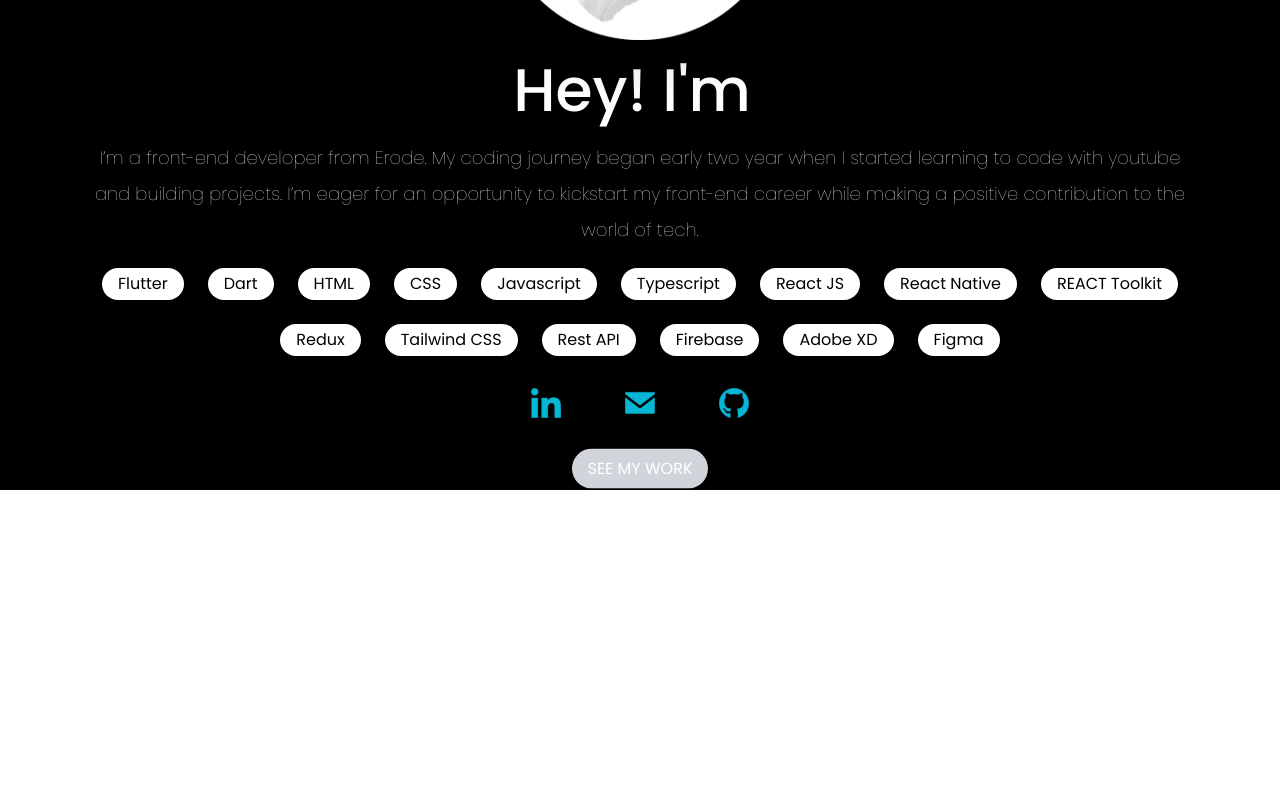
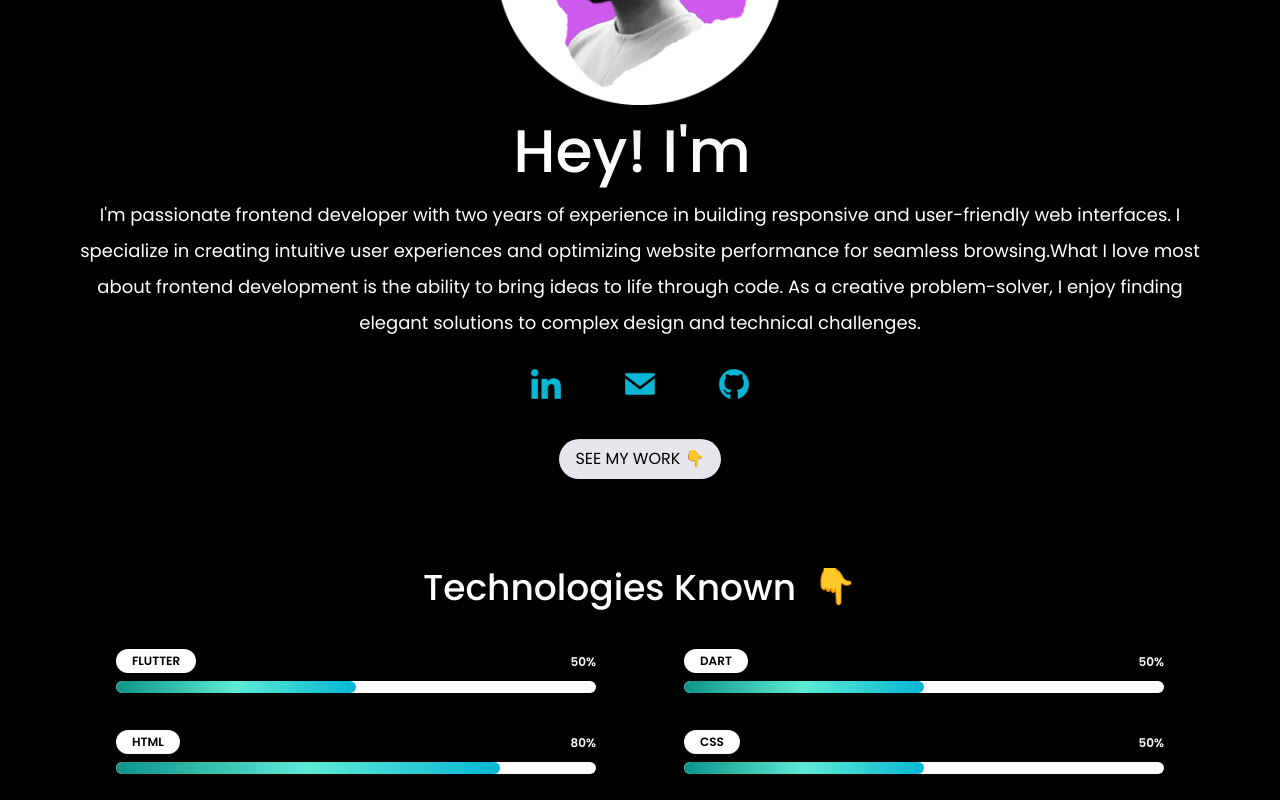
Before and after one commit to srinivash-vk/srini-portfolio, a React (Create React App) app: page / in a window 1280 px wide. Shown: the part 320-1120 px from the top of the page. Before the commit the page ends 810 px from the top, so only its background shows below. Built offline with nearby package versions, Linux system fonts and the light colour scheme.

Commit message:
1. technologies known added 2. app page all move as components 3. chip design deleted

```diff
--- a/src/App.tsx
+++ b/src/App.tsx
@@ -1,125 +1,26 @@
-import Chip from "./Components/Chip";
-import Icon from "./Components/IconsComp";
+import { useRef } from "react";
 import NavBar from "./Components/NavBar";
+import IntroScreen from "./Container/IntroScreen";
+import TechnologiesScreen from "./Container/TechnologiesScreen";
 
 function App() {
-  const openInNewTab = (url: string) => {
-    window.open(url, "_blank", "noreferrer");
+  const nextContentRef = useRef<HTMLDivElement>(null);
+
+  const handleButtonClick = () => {
+    window.scrollTo({
+      top: nextContentRef.current?.offsetTop,
+      behavior: "smooth",
+    });
   };
-  const mediaIcons = [
-    {
-      icon: "LINKEDIN",
-      link: "https://www.linkedin.com/in/srinivash-v-5a264214b/",
-    },
-    {
-      icon: "MAIL",
-      link: "https://github.com/srinivash-vk",
-    },
-    {
-      icon: "GITHUB",
-      link: "https://github.com/srinivash-vk",
-    },
-  ];
+  return (
+    <div className="lg:px-20 md:px-15 sm:px-8 xs:px-8 h-full flex-1 flex flex-col overflow-x-hidden bg-dark dark:bg-light text-light dark:text-dark content-center w-full">
+      {/* NavBar layout */}
+      <NavBar />
+      {/* Intro about me */}
+      <IntroScreen scrollDown={handleButtonClick}/>
 
-  const chipText=[
-    {
-      text:'Flutter'
-    },
-    {
-      text:'Dart'
-    },
-    {
-      text:'HTML'
-    },
-    {
-      text:'CSS'
-    },
-    {
-      text:'Javascript'
-    },
-    {
-      text:'Typescript'
-    },
-    {
-      text:'React JS'
-    },
-    {
-      text:'React Native'
-    },
-    {
-      text:'REACT Toolkit'
-    },
-    {
-      text:'Redux'
-    },
-    {
-      text:'Tailwind CSS'
-    },
-    {
-      text:'Rest API'
-    },
-    {
-      text:'Firebase'
-    },
-    {
-      text:'Adobe XD'
-    },
-    {
-      text:'Figma'
-    },
-  ]
-
-  return (
-    <div className="lg:px-20 md:px-15 xs:px-8 h-full flex flex-col bg-dark dark:bg-light text-light dark:text-dark content-center w-full">
-      <NavBar />
-      <div className="snap-y">
-        <div className="snap-center flex flex-col lg:h[100vh] flex-1 md:gap-y-5 xs:gap-y-4 mx-auto w-full items-center justify-center">
-          {/* my image */}
-          <div className="lg:h-[18rem] lg:w-[18rem] md:h-[15rem] md:w-[15rem] xs:h-[10rem] xs:w-[10rem] drop-shadow-2xl dark:shadow-dark rounded-full">
-            <img src={require("../src/Assets/Images/profile-pic.png")} alt="myImage"/>
-          </div>
-          {/* my name */}
-          <div className="flex flex-row items-center md:gap-x-4 xs:gap-x-2">
-            <div className="lg:text-6xl md:text-4xl xs:text-2xl font-medium">
-              Hey! I'm
-            </div>
-            <div className="animate-type lg:text-6xl md:text-4xl xs:text-2xl font-medium bg-gradient-to-r from-teal-600 via-teal-300 to-cyan-500 text-transparent bg-clip-text">
-              Srinivash
-            </div>
-          </div>
-          {/* description about me */}
-          <div className="md:text-lg xs:text-md md:leading-9 xs:leading-7 text-center lg:font-thin xs:font-normal">
-            I’m a front-end developer from Erode. My coding journey began early
-            two year when I started learning to code with youtube and building
-            projects. I’m
-            eager for an opportunity to kickstart my front-end career while
-            making a positive contribution to the world of tech.
-          </div>
-          <div className="flex flex-row items-center flex-wrap justify-center gap-y-6 gap-x-6">
-          {
-            chipText.map((chipText,index)=>(
-
-              <Chip key={index} chipText={chipText.text}/>
-              ))}
-            </div>
-          {/* socail media icons */}
-          <div className="flex flex-row gap-x-10 items-center">
-            {mediaIcons.map((icons) => (
-              <div
-                onClick={() => {
-                  openInNewTab(icons.link);
-                }}
-                className="hover:bg-light hover:bg-opacity-20 p-3 cursor-pointer rounded-full"
-              >
-                <Icon icon={icons.icon} size="medium" />
-              </div>
-            ))}
-          </div>
-          <button className="text-light dark:text-dark animate-bounce px-4 py-2 rounded-full bg-gray-300 hover:bg-opacity-20">
-            SEE MY WORK
-          </button>
-        </div>
-      </div>
+      {/* Technologies Known */}
+      <TechnologiesScreen scrollDownRef={nextContentRef}/>
     </div>
   );
 }
--- a/src/Components/Chip.tsx
+++ /dev/null
@@ -1,13 +0,0 @@
-interface _ChipProps{
-    chipText:string
-}
-
-
-export default function Chip(props:_ChipProps) {
-    const{chipText}=props
-    return (
-        <div className='bg-light dark:bg-dark rounded-full px-4 py-1'>
-            <div className="text-dark dark:text-light">{chipText}</div>
-        </div>
-    )
-}
--- /dev/null
+++ b/src/Container/IntroScreen.tsx
@@ -0,0 +1,72 @@
+import Icon from "../Components/IconsComp";
+
+interface IntroScreenProps{
+    scrollDown:()=>void
+}
+
+export default function IntroScreen(props:IntroScreenProps) {
+  const {scrollDown}=props
+  const mediaIcons = [
+    {
+      icon: "LINKEDIN",
+      link: "https://www.linkedin.com/in/srinivash-v-5a264214b/",
+    },
+    {
+      icon: "MAIL",
+      link: "https://github.com/srinivash-vk",
+    },
+    {
+      icon: "GITHUB",
+      link: "https://github.com/srinivash-vk",
+    },
+  ];
+  const openInNewTab = (url: string) => {
+    window.open(url, "_blank", "noreferrer");
+  };
+
+
+  const handleButtonClick = () => scrollDown();
+  return (
+    <div className="flex flex-col mx-auto lg:justify-center sm:justify-center xs:justify-center items-center h-[100vh] gap-y-4 w-full">
+      <div className="lg:h-[18rem] lg:w-[18rem] md:h-[15rem] md:w-[15rem] sm:h-[18rem] sm:w-[18rem]  xs:h-[18rem] xs:w-[18rem] drop-shadow-2xl dark:shadow-dark rounded-full">
+        <img src={require("../Assets/Images/profile-pic.png")} alt="myImage" />
+      </div>
+      {/* my name */}
+      <div className="flex flex-row items-center md:gap-x-4 sm:gap-x-2 xs:gap-x-2">
+        <div className="lg:text-6xl md:text-4xl sm:text-2xl xs:text-2xl font-medium">
+          Hey! I'm
+        </div>
+        <div className="animate-type lg:text-6xl md:text-4xl sm:text-2xl xs:text-2xl font-medium bg-gradient-to-r from-teal-600 via-teal-300 to-cyan-500 text-transparent bg-clip-text">
+          Srinivash
+        </div>
+      </div>
+      {/* description about me */}
+      <div className="md:text-lg sm:text-md xs:text-md md:leading-9 xs:leading-7 text-center font-normal">
+        I'm passionate frontend developer with two years of experience in
+        building responsive and user-friendly web interfaces. I specialize in
+        creating intuitive user experiences and optimizing website performance
+        for seamless browsing.What I love most about frontend development is the
+        ability to bring ideas to life through code. As a creative
+        problem-solver, I enjoy finding elegant solutions to complex design and
+        technical challenges.
+      </div>
+      {/* social media icons */}
+      <div className="flex flex-row gap-x-10 items-center">
+        {mediaIcons.map((icons) => (
+          <div
+            onClick={() => {
+              openInNewTab(icons.link);
+            }}
+            className="hover:bg-light hover:bg-opacity-20 p-3 cursor-pointer rounded-full">
+            <Icon icon={icons.icon} size="medium" />
+          </div>
+        ))}
+      </div>
+      <button
+        onClick={handleButtonClick}
+        className="text-dark mt-5 dark:text-light animate-bounce px-4 py-2 items-center rounded-full bg-gray-200 dark:bg-gray-600">
+        SEE MY WORK 👇
+      </button>
+    </div>
+  );
+}
--- /dev/null
+++ b/src/Container/TechnologiesScreen.tsx
@@ -0,0 +1,112 @@
+interface TechnologiesScreenProps{
+    scrollDownRef:React.RefObject<HTMLDivElement>
+}
+
+export default function TechnologiesScreen(props:TechnologiesScreenProps) {
+  const {scrollDownRef}=props
+  const languageKnown = [
+    {
+      text: "Flutter",
+      known: "50%",
+    },
+    {
+      text: "Dart",
+      known: "50%",
+    },
+    {
+      text: "HTML",
+      known: "80%",
+    },
+    {
+      text: "CSS",
+      known: "50%",
+    },
+    {
+      text: "Javascript",
+      known: "65%",
+    },
+    {
+      text: "Typescript",
+      known: "80%",
+    },
+    {
+      text: "React JS",
+      known: "95%",
+    },
+    {
+      text: "React Native",
+      known: "90%",
+    },
+    {
+      text: "Redux Toolkit",
+      known: "40%",
+    },
+    {
+      text: "Redux",
+      known: "75%",
+    },
+    {
+      text: "Tailwind CSS",
+      known: "95%",
+    },
+    {
+      text: "Rest API",
+      known: "60%",
+    },
+    {
+      text: "Firebase",
+      known: "45%",
+    },
+    {
+      text: "Adobe XD",
+      known: "85%",
+    },
+    {
+      text: "Figma",
+      known: "85%",
+    },
+    {
+      text: "Version Control System",
+      known: "85%",
+    },
+  ];
+  return (
+    <div ref={scrollDownRef} className="h-[100vh] overflow-hidden mt-4 w-full">
+      <div className="flex flex-row justify-center items-center mx-auto mb-6 gap-x-4">
+        <div className="text-4xl xs:text-2xl font-medium mb-3">
+          Technologies Known
+        </div>
+        <div className="animate-bounce text-4xl">👇</div>
+      </div>
+      <div className=" grid md:grid-cols-2 sm:grid-cols-1 xs:grid-cols-1 md:gap-x-4 md:gap-y-4 sm:gap-x-2 sm:gap-y-2">
+        {languageKnown.map((languageKnown: any, index: number) => (
+          <>
+            <div
+              key={index}
+              className="relative mx-auto items-center md:w-[30rem] sm:w-full xs:w-full pt-1"
+            >
+              <div className="flex mb-2 items-center justify-between">
+                <div>
+                  <span className="text-xs font-semibold inline-block py-1 px-4 uppercase rounded-full bg-light dark:bg-dark text-dark dark:text-light">
+                    {languageKnown.text}
+                  </span>
+                </div>
+                <div className="text-right">
+                  <span className="text-xs font-semibold inline-block bg-dark dark:bg-light text-light dark:text-dark">
+                    {languageKnown.known}
+                  </span>
+                </div>
+              </div>
+              <div className="overflow-hidden h-3 mb-4 text-xs flex rounded-full bg-light dark:bg-gray-300">
+                <div
+                  style={{ width: languageKnown.known }}
+                  className="shadow-none rounded-full animate-loadingBar flex flex-col text-center whitespace-nowrap text-white justify-center bg-gradient-to-r from-teal-600 via-teal-300 to-cyan-500"
+                ></div>
+              </div>
+            </div>
+          </>
+        ))}
+      </div>
+    </div>
+  );
+}
--- a/tailwind.config.js
+++ b/tailwind.config.js
@@ -15,6 +15,7 @@ module.exports = {
         xs: { max: '640px' },
       },
       animation: {
+        loadingBar:'loadingBar 1.8s ease-out .5s 1 normal both',
         cursor: 'cursor .6s linear infinite alternate',
         type: 'type 1.8s ease-out .8s 1 normal both',
          'type-reverse': 'type 1.8s ease-out 0s infinite alternate-reverse both',
@@ -30,6 +31,18 @@ module.exports = {
           '55%, 60%': { width: '6ch' },
           '65%, 70%': { width: '7ch' },
         },
+        loadingBar: {
+          '0%': { width: '0ch' },
+          '5%, 10%': { width: '1ch' },
+          '15%, 20%': { width: '2ch' },
+          '25%, 30%': { width: '3ch' },
+          '35%, 40%': { width: '4ch' },
+          '45%, 50%': { width: '5ch' },
+          '55%, 60%': { width: '6ch' },
+          '65%, 70%': { width: '7ch' },
+          '75%, 80%': { width: '8ch' },
+          '85%, 90%': { width: '9ch' },
+        },
       }
     },
   },
```
